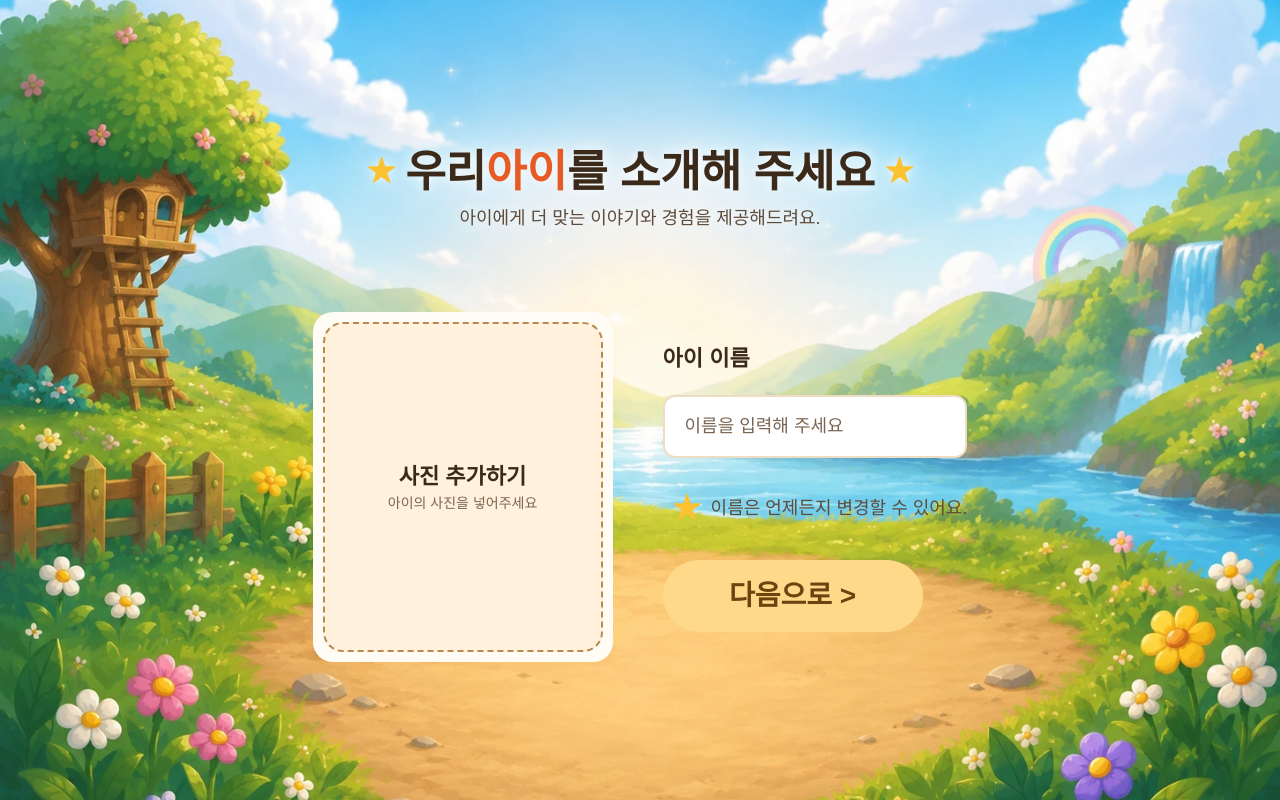
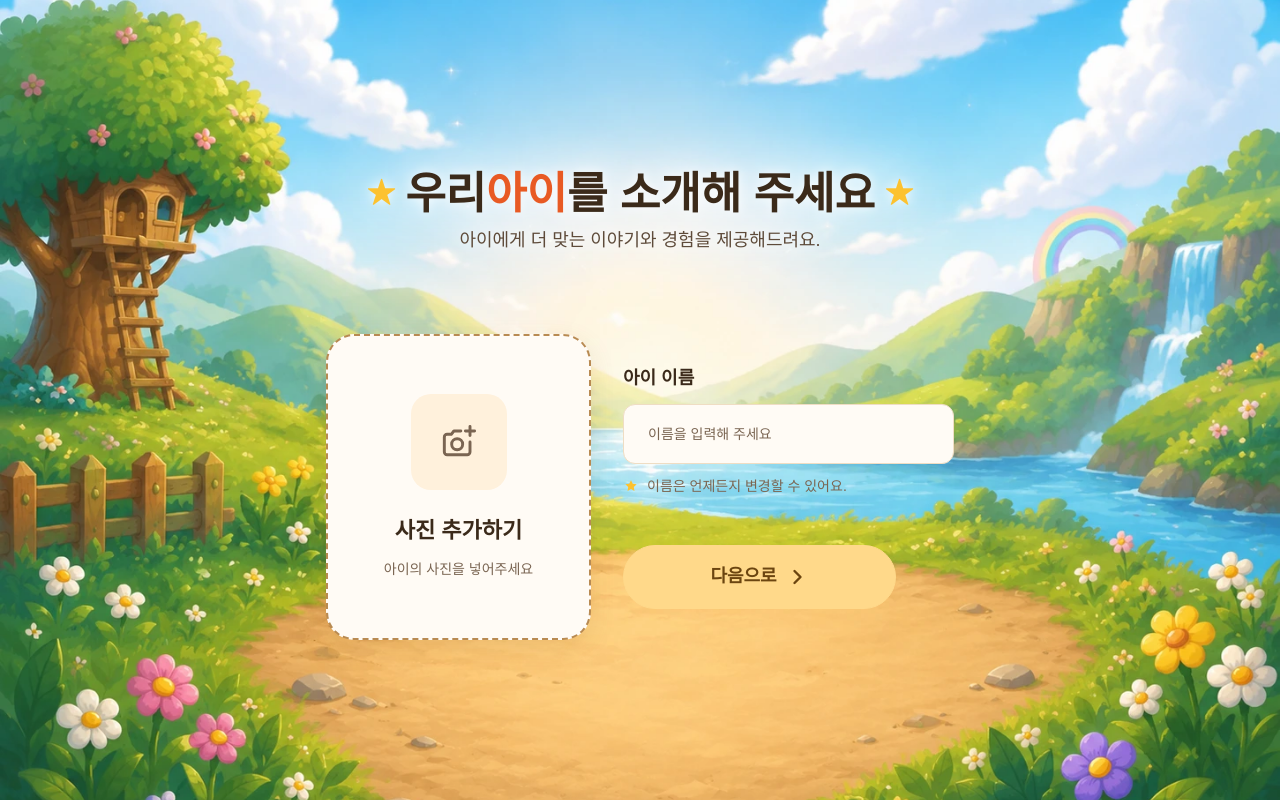
Before and after one commit to TEAM-EMOTORY/EMOTORY-CLIENT, a React (Vite) app: page /child-info in a window 1280 px wide. Built offline with nearby package versions, Linux system fonts and the light colour scheme; no server answers; a web font is replaced by a local one.

Commit message:
refactor: 자녀 정보 페이지 및 사진 업로드 컴포넌트 디자인 개선

```diff
--- a/src/pages/child-info/child-info.tsx
+++ b/src/pages/child-info/child-info.tsx
@@ -77,26 +77,61 @@ const ChildInfoPage = () => {
         <p className='text-body text-ink-2'>아이에게 더 맞는 이야기와 경험을 제공해드려요.</p>
       </div>
 
-      <div className='flex gap-50'>
+      <div className='flex items-center gap-32'>
         <PhotoUpload onFileSelect={handlePhotoSelect} previewUrl={photoUrl} />
 
-        <div className='flex flex-1 flex-col justify-center gap-20'>
-          <p className='text-subtitle'>아이 이름</p>
-          <Input placeholder='이름을 입력해 주세요' value={name} onChange={setName} />
-          <p className='flex items-center text-body text-ink-2'>
-            <span className='p-10 text-heading text-yellow-500'>★</span>
+        <div className='flex w-331 flex-col gap-48'>
+          <div className='flex flex-col gap-12'>
+            <label htmlFor='child-name' className='text-label text-ink'>
+              아이 이름
+            </label>
+            <Input
+              id='child-name'
+              placeholder='이름을 입력해 주세요'
+              value={name}
+              onChange={setName}
+            />
+            <p className='flex items-center gap-8 text-caption text-ink-3'>
+              <StarIcon className='size-16 text-yellow-500' />
               이름은 언제든지 변경할 수 있어요.
             </p>
+          </div>
+
+          <div className='w-273'>
             <Button
-            children='다음으로 >'
               color='yellow'
+              size='md'
               onClick={handleNext}
               disabled={isUploading || isCreating || !name.trim() || !uploadResult}
-          />
+            >
+              다음으로
+              <ChevronRightIcon className='ml-8 size-24' />
+            </Button>
+          </div>
         </div>
       </div>
     </div>
   )
 }
 
+const StarIcon = ({ className }: { className?: string }) => (
+  <svg viewBox='0 0 24 24' fill='currentColor' className={className}>
+    <path d='M12 3.2 14.6 8.6l5.9.8-4.3 4.1 1 5.9L12 16.6l-5.2 2.8 1-5.9-4.3-4.1 5.9-.8L12 3.2Z' />
+  </svg>
+)
+
+const ChevronRightIcon = ({ className }: { className?: string }) => (
+  <svg
+    viewBox='0 0 24 24'
+    fill='none'
+    stroke='currentColor'
+    strokeWidth='2.4'
+    strokeLinecap='round'
+    strokeLinejoin='round'
+    className={className}
+  >
+    <path d='m9.5 6 6 6-6 6' />
+  </svg>
+)
+
 export default ChildInfoPage
--- a/src/pages/child-info/components/PhotoUpload/photo-upload.tsx
+++ b/src/pages/child-info/components/PhotoUpload/photo-upload.tsx
@@ -1,4 +1,3 @@
-
 interface PhotoUploadProps {
   onFileSelect?: (file: File) => void
   previewUrl?: string
@@ -11,18 +10,39 @@ const PhotoUpload = ({ onFileSelect, previewUrl }: PhotoUploadProps) => {
   }
 
   return (
-    <label className='relative flex h-350 w-300 cursor-pointer items-center justify-center overflow-hidden rounded-md bg-surface-card'>
+    <label className='relative flex h-306 w-265 cursor-pointer flex-col items-center justify-center gap-24 overflow-hidden rounded-lg border-2 border-dashed border-border-strong bg-surface-card shadow-card'>
       <input type='file' accept='image/*' className='hidden' onChange={handleChange} />
       {previewUrl ? (
         <img src={previewUrl} alt='아이 사진' className='absolute inset-0 size-full object-cover' />
       ) : (
-        <div className='flex h-[calc(100%-2rem)] w-[calc(100%-2rem)] flex-col items-center justify-center rounded-md border-[2.5px] border-dashed border-border-strong bg-surface-inset'>
-          <p className='text-subtitle text-ink'>사진 추가하기</p>
-          <p className='text-center text-caption text-ink-3'>아이의 사진을 넣어주세요</p>
-        </div>
+        <>
+          <span className='flex size-96 items-center justify-center rounded-md bg-surface-inset text-ink-3'>
+            <AddPhotoIcon className='size-44' />
+          </span>
+          <span className='flex flex-col items-center gap-12'>
+            <span className='text-subtitle text-ink'>사진 추가하기</span>
+            <span className='text-caption text-ink-3'>아이의 사진을 넣어주세요</span>
+          </span>
+        </>
       )}
     </label>
   )
 }
 
+const AddPhotoIcon = ({ className }: { className?: string }) => (
+  <svg
+    viewBox='0 0 24 24'
+    fill='none'
+    stroke='currentColor'
+    strokeWidth='1.6'
+    strokeLinecap='round'
+    strokeLinejoin='round'
+    className={className}
+  >
+    <path d='M13 6H9.2L7.8 7.8H5.5A1.5 1.5 0 0 0 4 9.3v8.2A1.5 1.5 0 0 0 5.5 19h11a1.5 1.5 0 0 0 1.5-1.5V12' />
+    <circle cx='11' cy='13.2' r='3' />
+    <path d='M18 3.5v5M15.5 6h5' />
+  </svg>
+)
+
 export default PhotoUpload
--- a/src/shared/components/input/input.tsx
+++ b/src/shared/components/input/input.tsx
@@ -1,21 +1,21 @@
 interface InputProps {
+  id?: string
   placeholder?: string
   value: string
   onChange: (value: string) => void
   type?: string
 }
 
-const Input = ({ placeholder, value, onChange, type = 'text' }: InputProps) => {
+const Input = ({ id, placeholder, value, onChange, type = 'text' }: InputProps) => {
   return (
-    <div className='flex flex-col gap-8'>
     <input
+      id={id}
       type={type}
-        className='w-full rounded-sm border-2 border-border bg-white px-20 py-16 text-body text-ink outline-none placeholder:text-ink-3 focus:border-border-strong'
+      className='h-60 w-full rounded-sm border border-border bg-surface-card px-24 text-caption text-ink outline-none placeholder:text-ink-3 focus:border-border-strong'
       placeholder={placeholder}
       value={value}
       onChange={(e) => onChange(e.target.value)}
     />
-    </div>
   )
 }
 
```
Lines whose indentation alone changed are shown as unchanged.
